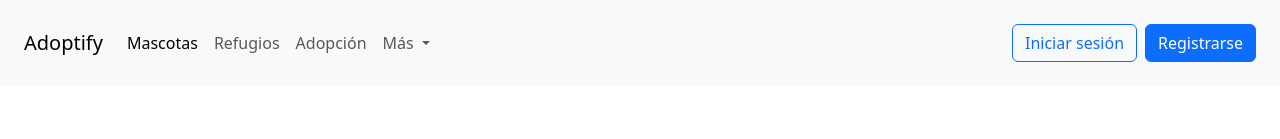
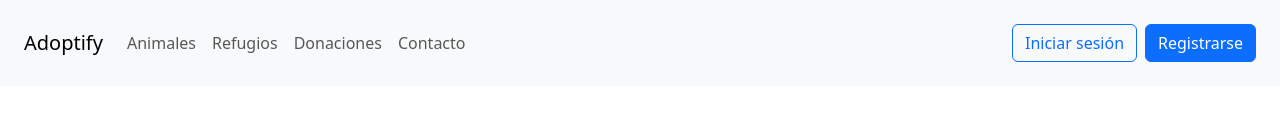
Before and after one commit to No-Country-simulation/c19-42-n-java-react, an Angular app: page / in a window 1280 px wide. Shown: the top 139 px of the page. Built offline with nearby package versions, Linux system fonts and the light colour scheme.

Commit message:
refactor: agregados atributos a los enlaces del header

```diff
--- a/src/app/shared/components/layouts/header/header.component.html
+++ b/src/app/shared/components/layouts/header/header.component.html
@@ -1,5 +1,5 @@
 <nav class="navbar navbar-expand-lg bg-body-tertiary mb-5 p-4 gap-2">
-	<a class="navbar-brand p-0" href="#">Adoptify</a>
+	<a class="navbar-brand p-0" routerLink="/">Adoptify</a>
 	<button
 		class="navbar-toggler"
 		type="button"
@@ -13,59 +13,36 @@
 	</button>
 	<div class="collapse navbar-collapse" id="navbarNavDropdown">
 		<ul class="navbar-nav gap-3 align-items-lg-center flex-lg-grow-1">
+			@for (route of headerRoutes; track route) {
 			<li class="nav-item">
-				<a class="nav-link m-0 p-0 active" aria-current="page" href="#"
-					>Mascotas</a
+				<a
+					class="nav-link m-0 p-0"
+					routerLink="{{ route.link }}"
+					routerLinkActive="active"
+					ariaCurrentWhenActive="page"
+					>{{ route.title }}</a
 				>
 			</li>
-			<li class="nav-item">
-				<a class="nav-link m-0 p-0" href="#">Refugios</a>
-			</li>
-			<li class="nav-item">
-				<a class="nav-link m-0 p-0" href="#">Adopción</a>
-			</li>
-			<li class="nav-item dropdown">
+			}
+			<li class="d-flex gap-2 align-items-center ms-lg-auto">
 				<a
-					class="nav-link p-0 dropdown-toggle"
-					href="#"
-					role="button"
-					data-bs-toggle="dropdown"
-					aria-expanded="false"
-				>
-					Más
-				</a>
-				<ul class="dropdown-menu">
-					<li><a class="dropdown-item" href="#">Action</a></li>
-					<li>
-						<a class="dropdown-item" href="#">Another action</a>
-					</li>
-					<li>
-						<a class="dropdown-item" href="#"
-							>Something else here</a
-						>
-					</li>
-				</ul>
-			</li>
-			<li class="d-flex gap-2 align-items-center ms-lg-auto">
-				@if (isLogged) {
-				<span class="">Hola!</span>
-				<a
-					(click)="isLogged = false"
-					type="button"
-					class="btn btn-outline-primary me-2"
-				>
-					Salir
-				</a>
-				} @else {
-				<a
-					(click)="isLogged = true"
 					type="button"
 					class="btn btn-outline-primary"
+					routerLink="/auth/login"
+					routerLinkActive="active"
+					ariaCurrentWhenActive="page"
 				>
 					Iniciar sesión
 				</a>
-				<a type="button" class="btn btn-primary"> Registrarse </a>
-				}
+				<a
+					type="button"
+					class="btn btn-primary"
+					routerLink="/auth/register"
+					routerLinkActive="active"
+					ariaCurrentWhenActive="page"
+				>
+					Registrarse
+				</a>
 			</li>
 		</ul>
 	</div>
--- a/src/app/shared/components/layouts/header/header.component.ts
+++ b/src/app/shared/components/layouts/header/header.component.ts
@@ -1,12 +1,32 @@
 import { Component } from '@angular/core';
+import { RouterLink, RouterLinkActive } from '@angular/router';
 
 @Component({
 	selector: 'app-header',
 	standalone: true,
-	imports: [],
+	imports: [RouterLink, RouterLinkActive],
 	templateUrl: './header.component.html',
 	styleUrls: ['./header.component.css', '/src/app/app.component.scss'],
 })
 export class HeaderComponent {
 	public isLogged: boolean = false;
+
+	public headerRoutes = [
+		{
+			title: 'Animales',
+			link: '/gallery',
+		},
+		{
+			title: 'Refugios',
+			link: '/refuges',
+		},
+		{
+			title: 'Donaciones',
+			link: '/donations',
+		},
+		{
+			title: 'Contacto',
+			link: '/contact',
+		},
+	];
 }
```
Also changed, not shown: src/app/app.component.ts (+8 -2 lines).
